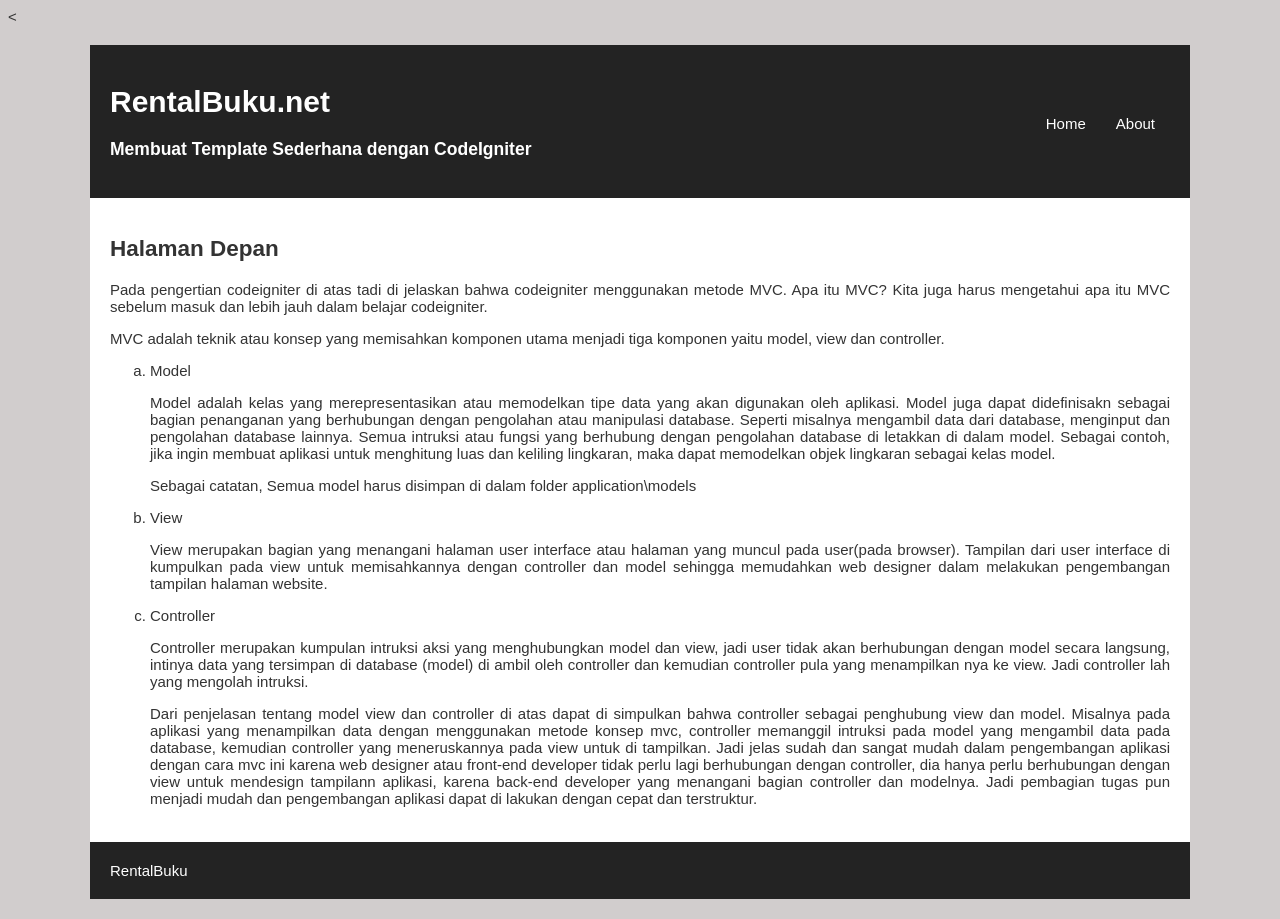
After one commit to Mhs-Lie2102/WP2_RichardLie, a CodeIgniter app: page /pustaka-booking/web in a window 1280 px wide. The commit adds this page. Run offline with CodeIgniter, Linux system fonts and the light colour scheme.

Commit message:
tugas 1 sampai 5

```diff
--- a/application/config/config.php
+++ b/application/config/config.php
@@ -23,8 +23,7 @@ defined('BASEPATH') OR exit('No direct script access allowed');
 | a PHP script and you can easily do that on your own.
 |
 */
-$config['base_url'] = 'localhost/pustaka-booking/';
-
+$config['base_url'] = 'http://localhost/pustaka-booking/' ;
 /*
 |--------------------------------------------------------------------------
 | Index File
--- /dev/null
+++ b/application/controllers/Web.php
@@ -0,0 +1,26 @@
+<<?php
+    defined('BASEPATH') or exit('no direct script access alowed');
+
+    class Web extends CI_Controller
+    {
+
+        function __construct()
+        {
+            parent::__construct();
+        }
+
+        public function index()
+        {
+            $data['judul'] = "Halaman Depan";
+            $this->load->view('v_header', $data);
+            $this->load->view('v_index', $data);
+            $this->load->view('v_footer', $data);
+        }
+        public function about()
+        {
+            $data['judul'] = "About";
+            $this->load->view('v_header', $data);
+            $this->load->view('v_about', $data);
+            $this->load->view('v_footer', $data);
+        }
+    }
--- /dev/null
+++ b/application/views/v_footer.php
@@ -0,0 +1,7 @@
+<footer>
+    <a href="http://www.RentalBuku.com">RentalBuku</a>
+</footer>
+</div>
+</body>
+
+</html>
--- /dev/null
+++ b/application/views/v_header.php
@@ -0,0 +1,24 @@
+<!DOCTYPE html>
+<html>
+
+<head>
+    <meta charset="utf-8">
+    <title>Web Prog II | Merancang Template sederhana dengan codeigniter</title>
+    <link rel="stylesheet" type="text/css" href="<?php echo base_url() ?>assets/css/stylebuku.css">
+</head>
+
+<body>
+    <div id="wrapper">
+        <header>
+            <hgroup>
+                <h1>RentalBuku.net</h1>
+                <h3>Membuat Template Sederhana dengan CodeIgniter</h3>
+            </hgroup>
+            <nav>
+                <ul>
+                    <li><a href="<?php echo base_url() . 'web' ?>">Home</a></li>
+                    <li><a href="<?php echo base_url() . 'web/about' ?>">About</a></li>
+                </ul>
+            </nav>
+            <div class="clear"></div>
+        </header>
--- /dev/null
+++ b/application/views/v_index.php
@@ -0,0 +1,50 @@
+<section>
+    <h1><?php echo $judul ?></h1>
+    <p align="justify">Pada pengertian codeigniter di atas
+        tadi di jelaskan bahwa codeigniter menggunakan metode MVC. Apa itu
+        MVC? Kita juga harus mengetahui apa itu MVC sebelum masuk dan lebih
+        jauh dalam belajar codeigniter.</p>
+    <p>MVC adalah teknik atau konsep yang memisahkan
+        komponen utama menjadi tiga komponen yaitu model, view dan
+        controller.</p>
+
+    <ol type="a">
+        <li>Model</li>
+        <p align="justify">Model adalah kelas yang merepresentasikan atau
+            memodelkan tipe data yang akan digunakan oleh aplikasi. Model juga
+            dapat didefinisakn sebagai bagian penanganan yang berhubungan dengan
+            pengolahan atau manipulasi database. Seperti misalnya mengambil data
+            dari database, menginput dan pengolahan database lainnya. Semua
+            intruksi atau fungsi yang berhubung dengan pengolahan database di
+            letakkan di dalam model. Sebagai contoh, jika ingin membuat aplikasi
+            untuk menghitung luas dan keliling lingkaran, maka dapat memodelkan
+            objek lingkaran sebagai kelas model.</p>
+        <p align="justify">Sebagai catatan, Semua model harus disimpan di
+            dalam folder application\models</p>
+        <li>View</li>
+        <p align="justify">View merupakan bagian yang menangani halaman user
+            interface atau halaman yang muncul pada user(pada browser). Tampilan
+            dari user interface di kumpulkan pada view untuk memisahkannya
+            dengan controller dan model sehingga memudahkan web designer dalam
+            melakukan pengembangan tampilan halaman website.</p>
+        <li>Controller</li>
+        <p align="justify">Controller merupakan kumpulan intruksi aksi yang
+            menghubungkan model dan view, jadi user tidak akan berhubungan
+            dengan model secara langsung, intinya data yang tersimpan di
+            database (model) di ambil oleh controller dan kemudian controller
+            pula yang menampilkan nya ke view. Jadi controller lah yang mengolah
+            intruksi.</p>
+        <p align="justify">Dari penjelasan tentang model view dan controller
+            di atas dapat di simpulkan bahwa controller sebagai penghubung view
+            dan model. Misalnya pada aplikasi yang menampilkan data dengan
+            menggunakan metode konsep mvc, controller memanggil intruksi pada
+            model yang mengambil data pada database, kemudian controller yang
+            meneruskannya pada view untuk di tampilkan. Jadi jelas sudah dan
+            sangat mudah dalam pengembangan aplikasi dengan cara mvc ini karena
+            web designer atau front-end developer tidak perlu lagi berhubungan
+            dengan controller, dia hanya perlu berhubungan dengan view untuk
+            mendesign tampilann aplikasi, karena back-end developer yang
+            menangani bagian controller dan modelnya. Jadi pembagian tugas pun
+            menjadi mudah dan pengembangan aplikasi dapat di lakukan dengan
+            cepat dan terstruktur.</p>
+</section>
--- a/application/views/view-form-matakuliah.php
+++ b/application/views/view-form-matakuliah.php
@@ -26,6 +26,7 @@ method="post">
                         <input type="text" name="kode" id="kode">
                     </td>
                 </tr>
+                <?= form_error('kode'); ?>
                 <tr>
                     <th>Nama MTK</th>
                     <td>:</td>
@@ -33,6 +34,7 @@ method="post">
                         <input type="text" name="nama" id="nama">
                     </td>
                 </tr>
+                <?= form_error('nama'); ?>
                 <tr>
                     <th>SKS</th>
                     <td>:</td>
--- /dev/null
+++ b/assets/css/stylebuku.css
@@ -0,0 +1,55 @@
+body {
+	background: rgb(209, 205, 205);
+	color: #333;
+	font-family: sans-serif;
+	font-size: 15px;
+}
+#wrapper {
+	background: #fff;
+	width: 1100px;
+	margin: 20px auto;
+}
+#wrapper header {
+	background: #232323;
+	padding: 20px;
+}
+#wrapper header hgroup {
+	float: left;
+	color: #fff;
+}
+#wrapper header nav {
+	float: right;
+	margin-top: 50px;
+}
+#wrapper header nav ul {
+	padding: 0;
+	margin: 0;
+}
+#wrapper header nav ul li {
+	float: left;
+	list-style: none;
+}
+#wrapper header nav ul li a {
+	padding: 15px;
+	color: #fff;
+	text-decoration: none;
+}
+#wrapper header nav ul li a {
+	padding: 15px;
+	color: #fff;
+	text-decoration: none;
+}
+.clear {
+	clear: both;
+}
+footer {
+	background: #232323;
+	padding: 20px;
+}
+footer a {
+	color: #fff;
+	text-decoration: none;
+}
+section {
+	padding: 20px;
+}
```
Also changed, not shown: application/controllers/Matakuliah.php (+18 -3 lines), application/views/v_about.php (added, +23 -0 lines).
